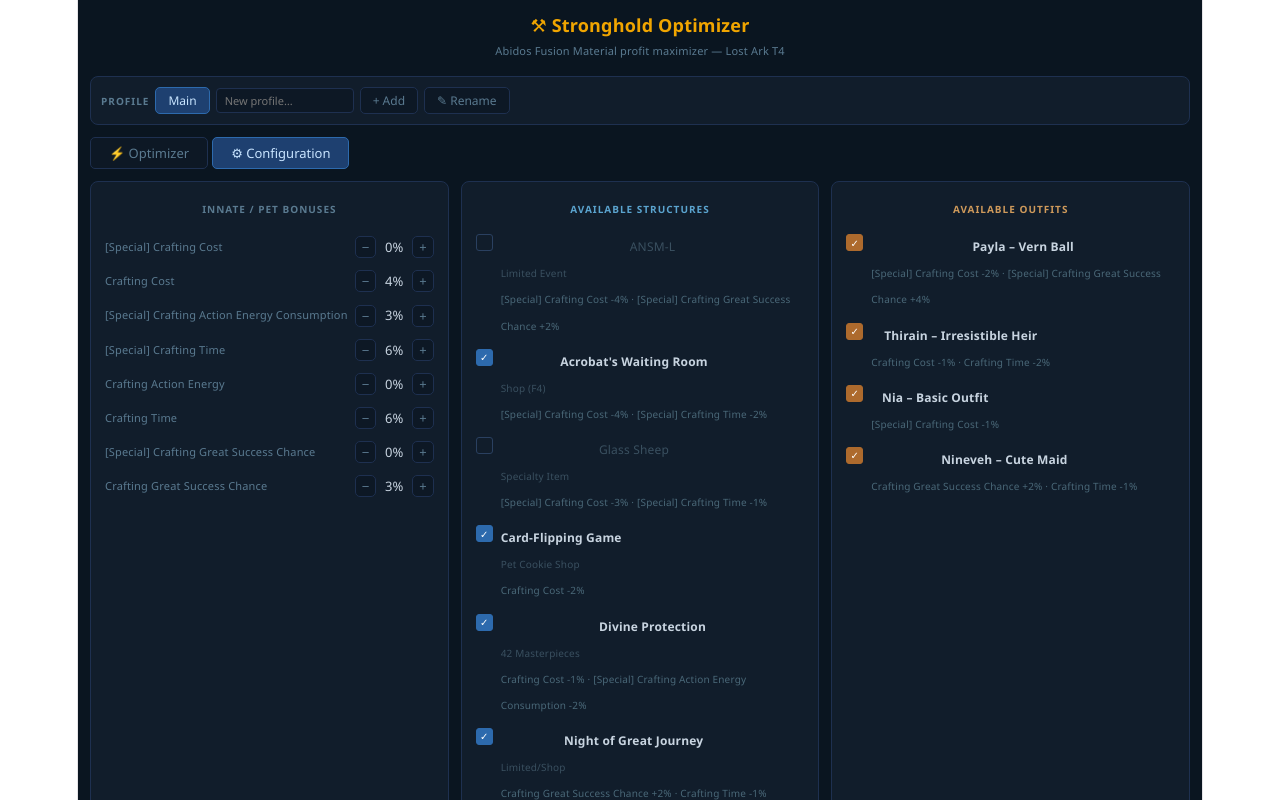
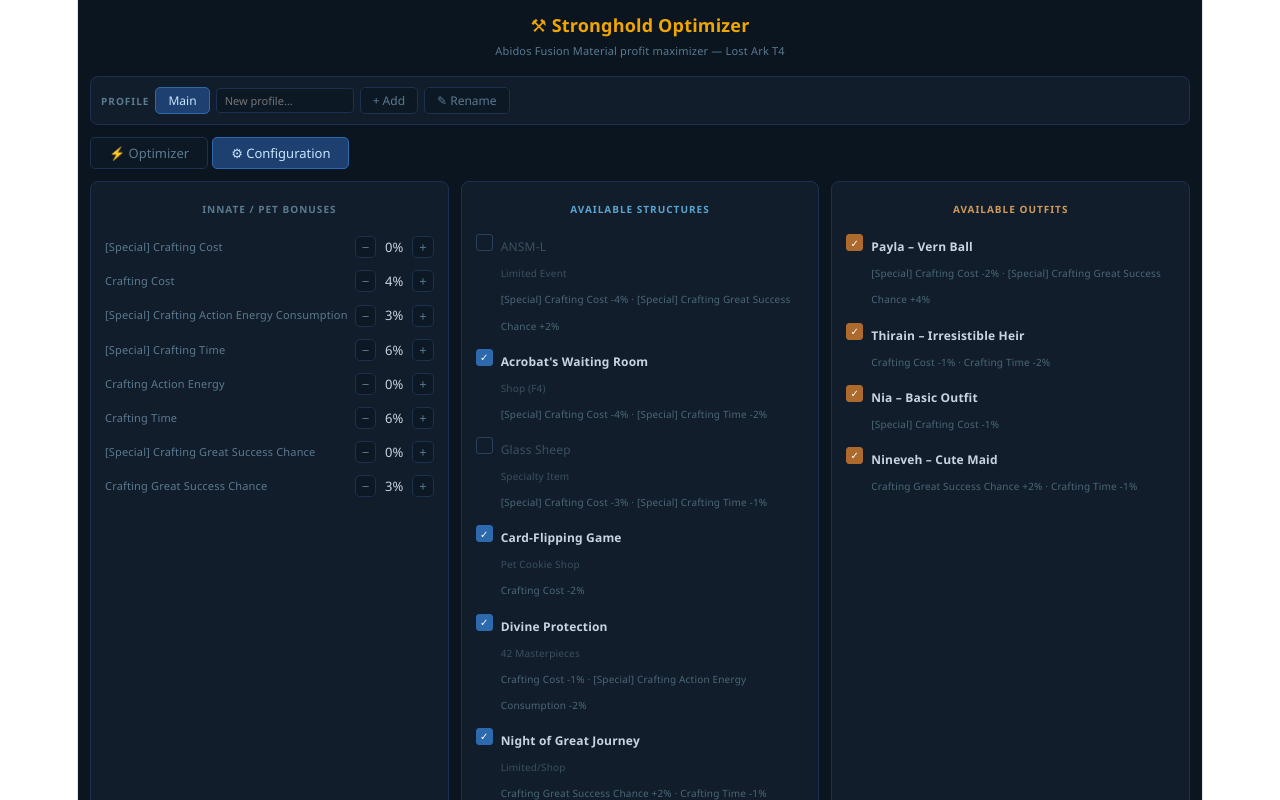
Before and after one commit to edoreld/stronghold-optimizer, a React (Vite) app: page / in a window 1280 px wide. Both pictures are taken after a click on the button "⚙ Configuration". Shown: the top 800 px of the page. Built offline with nearby package versions, Linux system fonts and the light colour scheme.

Commit message:
more alignment fixes

```diff
--- a/src/App.jsx
+++ b/src/App.jsx
@@ -333,12 +333,12 @@
               const on=p.structs.includes(s.id);
               return (
                 <div key={s.id} onClick={()=>togS(s.id)}
-                  style={{display:"flex", gap:8, alignItems:"flex-start", marginBottom:10, cursor:"pointer"}}>
+                  style={{display:"flex", gap:8, alignItems:"flex-start", marginBottom:10, cursor:"pointer", textAlign:"left"}}>
                   <Checkbox checked={on} onChange={()=>togS(s.id)} color="#2d6aad"/>
-                  <div>
+                  <div style={{textAlign:"left"}}>
                     <div style={{fontSize:12, color:on?TEXT:"#3a5060", fontWeight:on?"600":"normal"}}>{s.name}</div>
-                    <div style={{fontSize:10, color:"#3a5060", textAlign:"left"}}>{s.acq}</div>
-                    <div style={{fontSize:10, color:"#4a6878", textAlign:"left", wordBreak:"break-word"}}>
+                    <div style={{fontSize:10, color:"#3a5060"}}>{s.acq}</div>
+                    <div style={{fontSize:10, color:"#4a6878", wordBreak:"break-word"}}>
                       {Object.entries(s.bonuses).map(([k,v])=>`${STATS[k]?.label||k} ${fmtBonus(k,v)}`).join(" · ")}
                     </div>
                   </div>
@@ -353,11 +353,11 @@
               const on=p.outfits.includes(o.id);
               return (
                 <div key={o.id} onClick={()=>togO(o.id)}
-                  style={{display:"flex", gap:8, alignItems:"flex-start", marginBottom:10, cursor:"pointer"}}>
+                  style={{display:"flex", gap:8, alignItems:"flex-start", marginBottom:10, cursor:"pointer", textAlign:"left"}}>
                   <Checkbox checked={on} onChange={()=>togO(o.id)} color="#ad6a2d"/>
-                  <div>
+                  <div style={{textAlign:"left"}}>
                     <div style={{fontSize:12, color:on?TEXT:"#3a5060", fontWeight:on?"600":"normal"}}>{o.name}</div>
-                    <div style={{fontSize:10, color:"#4a6878", textAlign:"left", wordBreak:"break-word"}}>
+                    <div style={{fontSize:10, color:"#4a6878", wordBreak:"break-word"}}>
                       {Object.entries(o.bonuses).map(([k,v])=>`${STATS[k]?.label||k} ${fmtBonus(k,v)}`).join(" · ")}
                     </div>
                   </div>
```
